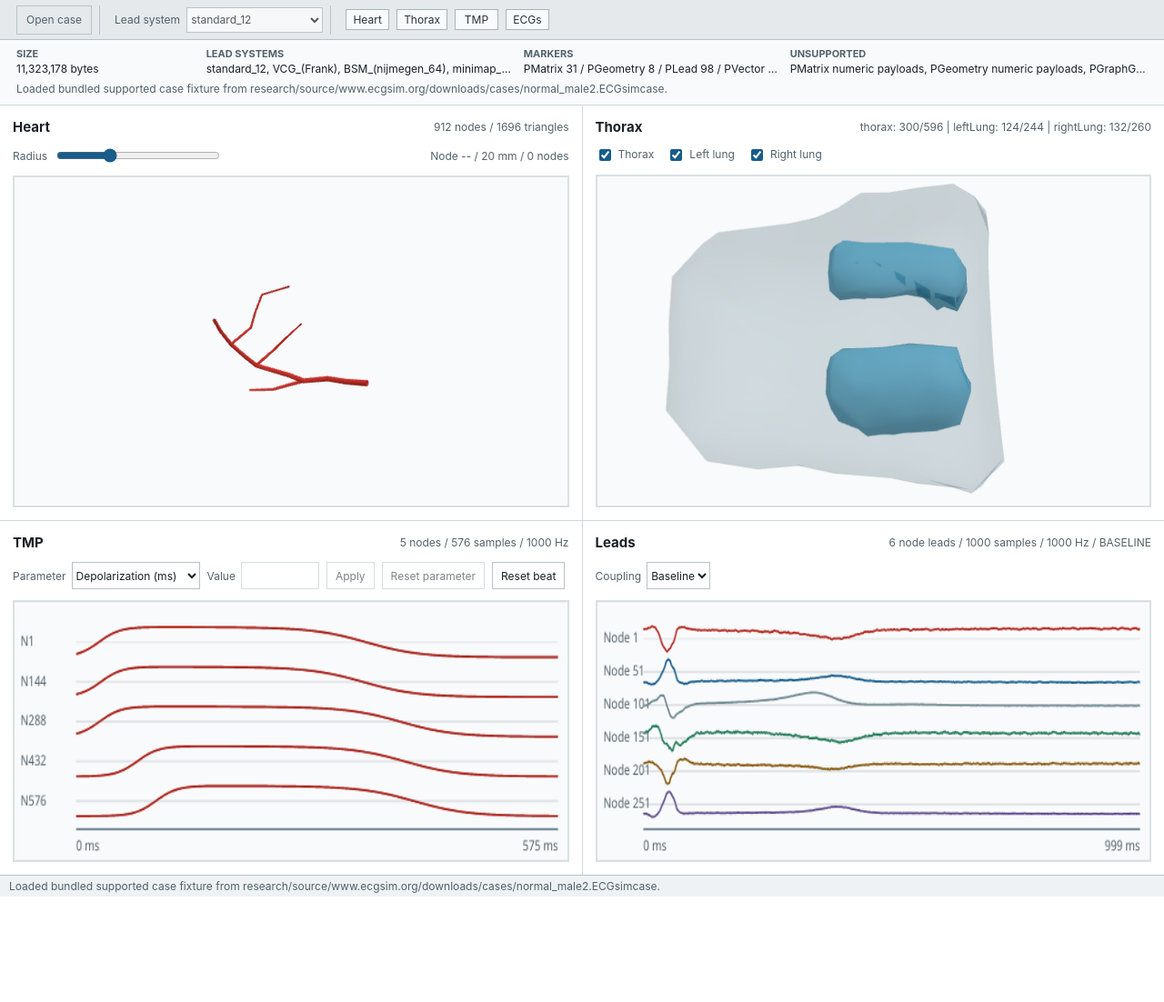
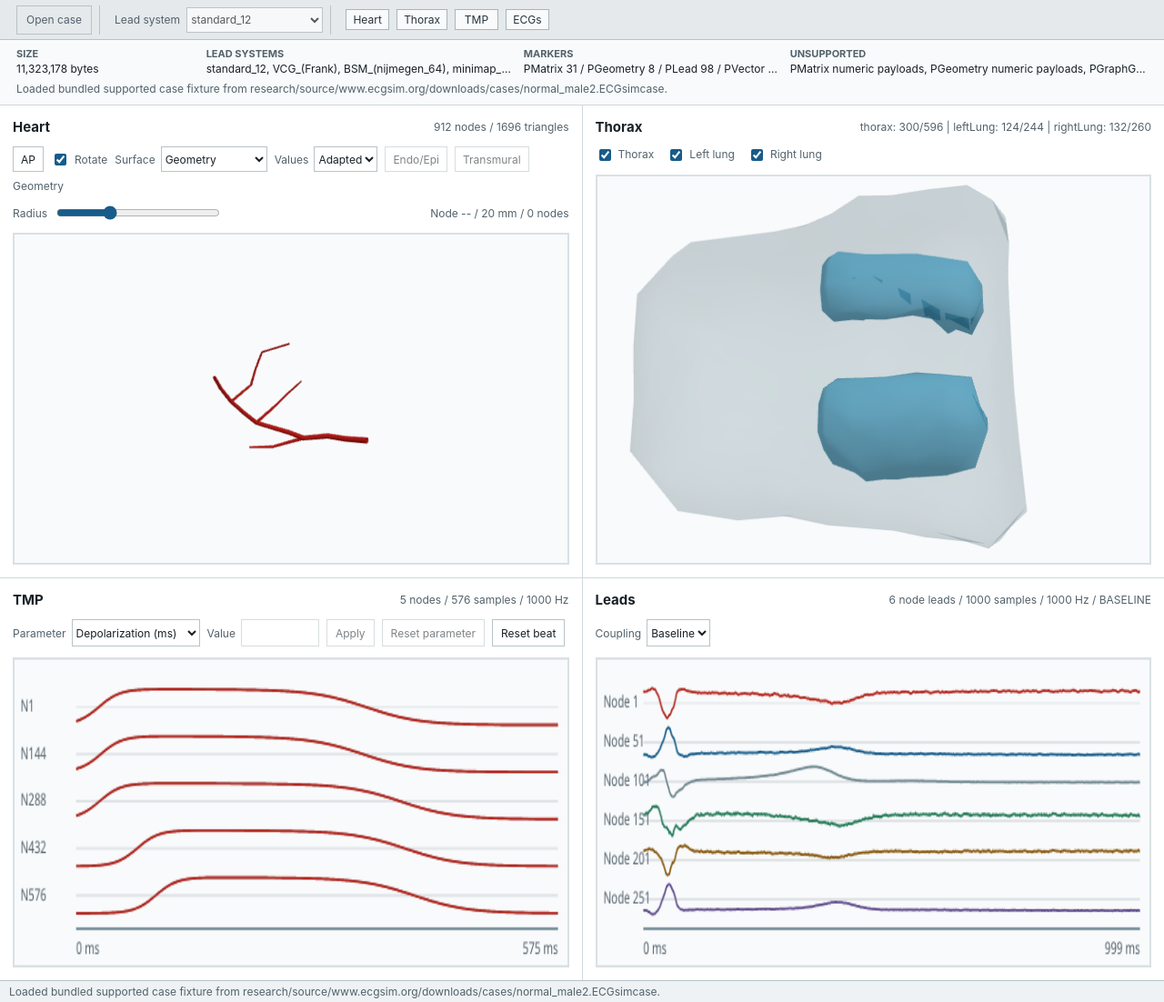
Before and after one commit to dnrohr/ecgsim, a PHP site: page / in a window 1280 px wide. Shown: the part 79-1181 px from the top of the page at 91% size. Before the commit the page ends 1065 px from the top, so only its background shows below. Run offline with PHP 8.4, Linux system fonts and the light colour scheme; some libraries are stand-ins or nearby versions.

Commit message:
Implement heart view controls

```diff
--- a/app/viewer/index.html
+++ b/app/viewer/index.html
@@ -81,6 +81,30 @@
             <h2>Heart</h2>
             <output data-heart-metadata>--</output>
           </div>
+          <div class="heart-controls" aria-label="Heart view controls">
+            <button type="button" data-heart-ap>AP</button>
+            <label><input type="checkbox" data-heart-rotate checked> Rotate</label>
+            <label>
+              Surface
+              <select data-heart-surface>
+                <option value="geometry">Geometry</option>
+                <option value="depolarizationMs">Depolarization</option>
+                <option value="repolarizationMs">Repolarization</option>
+                <option value="amplitude">Amplitude</option>
+                <option value="restingPotential">Resting potential</option>
+              </select>
+            </label>
+            <label>
+              Values
+              <select data-heart-values>
+                <option value="adapted">Adapted</option>
+                <option value="initial">Initial</option>
+              </select>
+            </label>
+            <button type="button" data-heart-wall disabled>Endo/Epi</button>
+            <button type="button" data-heart-transmural disabled>Transmural</button>
+            <output data-heart-surface-status>Geometry</output>
+          </div>
           <div class="selection-controls" aria-label="Heart selection controls">
             <label>
               Radius
--- a/app/viewer/scripts/smoke.mjs
+++ b/app/viewer/scripts/smoke.mjs
@@ -32,6 +32,11 @@ const required = [
   "data-heart-metadata",
   "data-heart-radius",
   "data-heart-selection",
+  "data-heart-ap",
+  "data-heart-rotate",
+  "data-heart-surface",
+  "data-heart-values",
+  "data-heart-surface-status",
   "data-thorax-metadata",
   "data-tmp-metadata",
   "data-tmp-parameter",
--- a/app/viewer/src/main.js
+++ b/app/viewer/src/main.js
@@ -25,6 +25,11 @@ const heartViewport = document.querySelector("[data-heart-viewport]");
 const heartMetadata = document.querySelector("[data-heart-metadata]");
 const heartRadius = document.querySelector("[data-heart-radius]");
 const heartSelection = document.querySelector("[data-heart-selection]");
+const heartAp = document.querySelector("[data-heart-ap]");
+const heartRotate = document.querySelector("[data-heart-rotate]");
+const heartSurface = document.querySelector("[data-heart-surface]");
+const heartValues = document.querySelector("[data-heart-values]");
+const heartSurfaceStatus = document.querySelector("[data-heart-surface-status]");
 const thoraxViewport = document.querySelector("[data-thorax-viewport]");
 const thoraxMetadata = document.querySelector("[data-thorax-metadata]");
 const leadsMetadata = document.querySelector("[data-leads-metadata]");
@@ -101,8 +106,16 @@ function observeViewport(viewport, camera, renderer, distanceForWidth) {
   resize();
 }
 
-function mountHeart(fixture, onSelectionChange) {
-  if (!heartViewport || !heartMetadata || !heartRadius || !heartSelection) {
+function mountHeart(fixture, tmpFixture, onSelectionChange) {
+  if (
+    !heartViewport ||
+    !heartMetadata ||
+    !heartRadius ||
+    !heartSelection ||
+    !heartAp ||
+    !heartSurface ||
+    !heartValues
+  ) {
     throw new Error("Heart viewport did not mount");
   }
   heartViewport.replaceChildren();
@@ -114,6 +127,8 @@ function mountHeart(fixture, onSelectionChange) {
   let isAutoRotating = true;
 
   const geometry = buildGeometry(fixture, { center: true });
+  const colors = new Float32Array(geometry.getAttribute("position").count * 3);
+  geometry.setAttribute("color", new THREE.BufferAttribute(colors, 3));
   const mesh = new THREE.Mesh(
     geometry,
     new THREE.MeshStandardMaterial({
@@ -121,6 +136,7 @@ function mountHeart(fixture, onSelectionChange) {
       roughness: 0.72,
       metalness: 0.04,
       side: THREE.DoubleSide,
+      vertexColors: true,
     }),
   );
   mesh.rotation.set(-0.35, 0.2, 0.08);
@@ -156,6 +172,45 @@ function mountHeart(fixture, onSelectionChange) {
   const positions = geometry.getAttribute("position");
   for (let index = 0; index < positions.count; index += 1) {
     nodePositions.push(new THREE.Vector3().fromBufferAttribute(positions, index));
+  }
+
+  function setMeshRotationAP() {
+    mesh.rotation.set(-0.35, 0.2, 0.08);
+    renderer.render(scene, camera);
+  }
+
+  function valueColor(value, min, span) {
+    const ratio = Math.max(0, Math.min(1, (value - min) / span));
+    return new THREE.Color().setHSL((1 - ratio) * 0.62, 0.78, 0.48);
+  }
+
+  function applySurfaceFunction() {
+    const surface = heartSurface.value;
+    const valueState = heartValues.value;
+    const colorAttribute = geometry.getAttribute("color");
+    if (surface === "geometry") {
+      for (let index = 0; index < colorAttribute.count; index += 1) {
+        colorAttribute.setXYZ(index, 0.7, 0.15, 0.1);
+      }
+      heartSurfaceStatus.value = "Geometry";
+    } else {
+      const values = tmpFixture.parameterVectors?.[surface]?.[valueState] ?? [];
+      const finite = values.filter((value) => Number.isFinite(value));
+      const min = Math.min(...finite);
+      const span = Math.max(Math.max(...finite) - min, 1e-9);
+      for (let index = 0; index < colorAttribute.count; index += 1) {
+        if (index < values.length) {
+          const color = valueColor(values[index], min, span);
+          colorAttribute.setXYZ(index, color.r, color.g, color.b);
+        } else {
+          colorAttribute.setXYZ(index, 0.48, 0.52, 0.54);
+        }
+      }
+      const label = heartSurface.selectedOptions[0]?.textContent ?? surface;
+      heartSurfaceStatus.value = `${label} / ${valueState}`;
+    }
+    colorAttribute.needsUpdate = true;
+    renderer.render(scene, camera);
   }
 
   function updateSelection() {
@@ -239,12 +294,33 @@ function mountHeart(fixture, onSelectionChange) {
   }
 
   heartRadius.addEventListener("input", updateSelection);
+  heartAp.onclick = () => {
+    isAutoRotating = false;
+    if (heartRotate) {
+      heartRotate.checked = false;
+    }
+    setMeshRotationAP();
+    if (statusMessage) {
+      statusMessage.value = "Heart view reset to AP orientation.";
+    }
+  };
+  heartRotate.onchange = () => {
+    isAutoRotating = heartRotate.checked;
+  };
+  heartSurface.onchange = applySurfaceFunction;
+  heartValues.onchange = applySurfaceFunction;
   renderer.domElement.addEventListener("pointerdown", selectFromPointer);
   renderer.domElement.style.cursor = "crosshair";
 
   observeViewport(heartViewport, camera, renderer, (width) => (width < 480 ? 0.5 : 0.32));
 
   heartMetadata.value = `${fixture.pointCount} nodes / ${fixture.triangleCount} triangles`;
+  heartSurface.value = "geometry";
+  heartValues.value = "adapted";
+  if (heartRotate) {
+    heartRotate.checked = true;
+  }
+  applySurfaceFunction();
   updateSelection();
 
   function animate() {
@@ -598,7 +674,7 @@ function applyCaseBundle(bundle, noticeText) {
   updateCaseMetadata(bundle.caseMetadata, noticeText);
   tmpCanvas = document.querySelector("[data-tmp-canvas]");
   const tmpEditing = mountTmpEditing(bundle.tmpWaveforms);
-  mountHeart(bundle.heart, () => tmpEditing.syncControls());
+  mountHeart(bundle.heart, bundle.tmpWaveforms, () => tmpEditing.syncControls());
   mountThorax(bundle.thorax);
   tmpEditing.syncControls();
   const leadsCanvas = document.querySelector("[data-leads-canvas]");
--- a/app/viewer/src/styles.css
+++ b/app/viewer/src/styles.css
@@ -222,7 +222,7 @@ h2 {
 }
 
 .pane-heart {
-  grid-template-rows: auto auto minmax(0, 1fr);
+  grid-template-rows: auto auto auto minmax(0, 1fr);
 }
 
 .pane-header {
@@ -263,6 +263,56 @@ h2 {
   flex-wrap: wrap;
   gap: 8px 14px;
   min-width: 0;
+}
+
+.heart-controls {
+  display: flex;
+  align-items: center;
+  flex-wrap: wrap;
+  gap: 8px;
+  min-width: 0;
+}
+
+.heart-controls label {
+  display: inline-flex;
+  align-items: center;
+  gap: 6px;
+  color: #52616b;
+  font-size: 12px;
+}
+
+.heart-controls select,
+.heart-controls button {
+  min-height: 28px;
+  border: 1px solid #b8c3c8;
+  background: #ffffff;
+  color: #182026;
+  font: inherit;
+  font-size: 12px;
+}
+
+.heart-controls button {
+  min-width: 34px;
+  padding: 0 8px;
+  cursor: pointer;
+}
+
+.heart-controls button:disabled {
+  cursor: not-allowed;
+  opacity: 0.55;
+}
+
+.heart-controls input {
+  accent-color: #175c8a;
+}
+
+.heart-controls output {
+  min-width: 0;
+  overflow: hidden;
+  color: #52616b;
+  font-size: 12px;
+  text-overflow: ellipsis;
+  white-space: nowrap;
 }
 
 .layer-toggles label {
@@ -434,6 +484,11 @@ canvas {
     flex-direction: column;
   }
 
+  .heart-controls {
+    align-items: flex-start;
+    flex-direction: column;
+  }
+
   .selection-controls input {
     width: min(240px, 72vw);
   }
```
Also changed, not shown: app/viewer/scripts/app-test.mjs (+25 -0 lines), docs/feature-parity/heart-view-notes.md (added, +19 -0 lines), docs/tasks/0037-implement-heart-view-controls.md (+4 -0 lines), docs/tasks/README.md.
